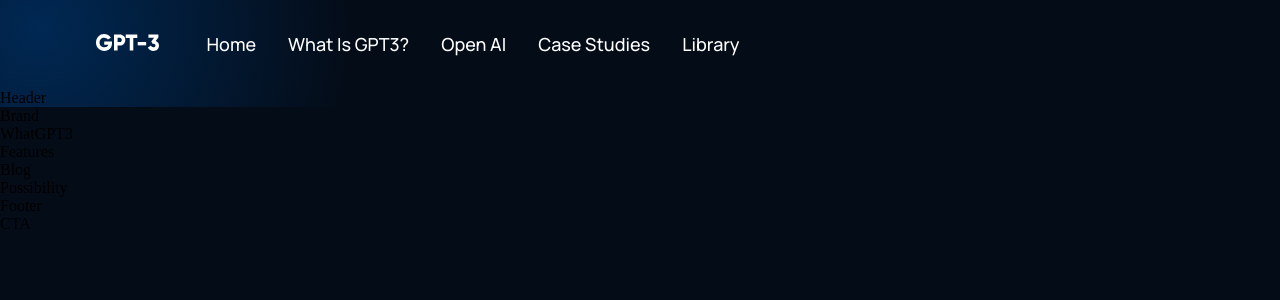
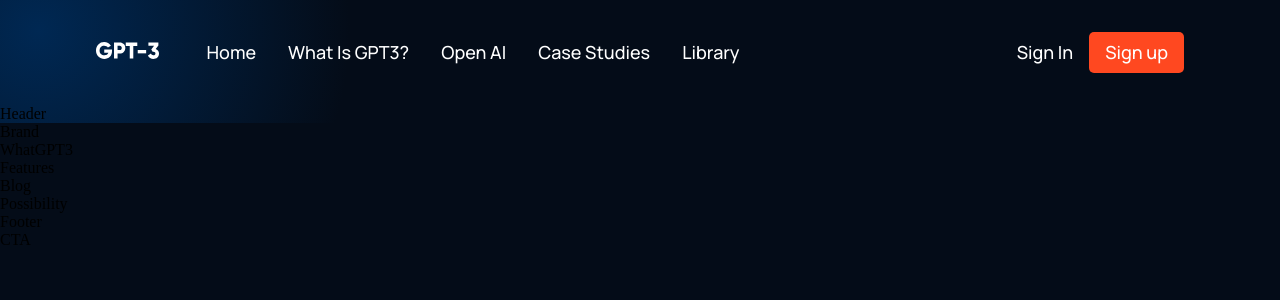
Before and after one commit to Anyidollar/gpt3-website, a React (Create React App) app in the folder my-gpt3-website/: page / in a window 1280 px wide. Shown: the top 300 px of the page. Built offline with nearby package versions, Linux system fonts and the light colour scheme.

Commit message:
commited

```diff
--- a/my-gpt3-website/src/components/navbar/Navbar.jsx
+++ b/my-gpt3-website/src/components/navbar/Navbar.jsx
@@ -1,11 +1,11 @@
-import React from 'react';
+import React,{useState} from 'react';
 import { RiMenu3Line, RiCloseLine } from 'react-icons/ri';
 import logo from "../../assets/logo.svg";
-
 import "./navbar.css";
 
 
 const Navbar = () => {
+  const [toggleMenu,setToggleMenu ] = useState(false)
   return (
     <div className='gpt3__navbar'>
       <div className='gpt3__navbar-links'>
@@ -18,13 +18,35 @@
           <p><a href='#possibility'>Open AI</a></p>
           <p><a href='#features'>Case Studies</a></p>
           <p><a href='#blog'>Library</a></p>
+        </div>
+      </div>
+      <div className='gpt3__navbar-sign'>
+        <p>Sign in</p>
+        <button type='button'>Sign up</button>
+      </div>
+      <div className="gpt3__navbar-menu">
+        {toggleMenu
+          ? <RiCloseLine color="#fff" size={27} onClick={() => setToggleMenu(false)} />
+          : <RiMenu3Line color="#fff" size={27} onClick={() => setToggleMenu(true)} />}
+        {toggleMenu && (
+        <div className="gpt3__navbar-menu_container scale-up-center">
+          <div className="gpt3__navbar-menu_container-links">
+            <p><a href="#home">Home</a></p>
+            <p><a href="#wgpt3">What is GPT3?</a></p>
+            <p><a href="#possibility">Open AI</a></p>
+            <p><a href="#features">Case Studies</a></p>
+            <p><a href="#blog">Library</a></p>
+          </div>
+          <div className="gpt3__navbar-menu_container-links-sign">
+            <p>Sign in</p>
+            <button type="button">Sign up</button>
+          </div>
+        </div>
+        )}
+      </div>
+    </div>
+  );
+};
 
-        </div>
-
-      </div>
-
-    </div>
-  )
-}
 
 export default Navbar
--- a/my-gpt3-website/src/components/navbar/navbar.css
+++ b/my-gpt3-website/src/components/navbar/navbar.css
@@ -22,11 +22,12 @@
     height: 16.02px;
 }
 
-.gpt3__navbar-links_container{
+.gpt3__navbar-links_container {
     display: flex;
     flex-direction: row;
 }
-.gpt3__navbar-sign{
+
+.gpt3__navbar-sign {
     display: flex;
     justify-content: flex-end;
     align-items: center;
@@ -34,7 +35,7 @@
 
 .gpt3__navbar-links_container p,
 .gpt3__navbar-sign p,
-.gpt3__navbar-menu_container p{
+.gpt3__navbar-menu_container p {
     color: #fff;
     font-family: var(--font-family);
     font-weight: 500;
@@ -42,7 +43,92 @@
     line-height: 25px;
     text-transform: capitalize;
 
-
     margin: 0 1rem;
     cursor: pointer;
 }
+
+.gpt3__navbar-sign button,
+.gpt3__navbar-menu_container button {
+    padding: 0.5rem 1rem;
+    color: #fff;
+    background: #FF4820;
+    font-family: var(--font-family);
+    font-weight: 500;
+    font-size: 18px;
+    line-height: 25px;
+    border: none;
+    outline: none;
+    cursor: pointer;
+    border-radius: 5px;
+}
+
+.gpt3__navbar-menu {
+    margin-left: 1rem;
+
+    display: none;
+    position: relative;
+}
+
+.gpt3__navbar-menu svg {
+    cursor: pointer;
+}
+
+.gpt3__navbar-menu_container {
+    display: flex;
+    justify-content: flex-end;
+    align-items: flex-end;
+    flex-direction: column;
+
+    text-align: end;
+    background: var(--color-footer);
+    padding: 2rem;
+    position: absolute;
+    right: 0;
+    top: 40px;
+    margin-top: 1rem;
+    min-width: 210px;
+    border-radius: 5px;
+    box-shadow: 0px 0px 5px rgba(0,0, 0,0.2);
+}
+
+.gpt3__navbar-menu_container p {
+    margin: 1rem 0;
+}
+
+.gpt3__navbar-menu_container-links-sign {
+    display: none;
+}
+
+@media screen and (max-width: 1050px) {
+    .gpt3__navbar-links_container {
+        display: none;
+    }
+
+    .gpt3__navbar-menu {
+        display: flex;
+    }
+}
+
+@media screen and (max-width: 700px) {
+    .gpt3__navbar {
+        padding: 2rem 4rem;
+    }
+}
+
+@media screen and (max-width: 550px) {
+    .gpt3__navbar {
+        padding: 2rem;
+    }
+
+    .gpt3__navbar-sign {
+        display: none;
+    }
+
+    .gpt3__navbar-menu_container {
+        top: 20px;
+    }
+
+    .gpt3__navbar-menu_container-links-sign {
+        display: block;
+    }
+}
```
Lines whose indentation alone changed are shown as unchanged.
